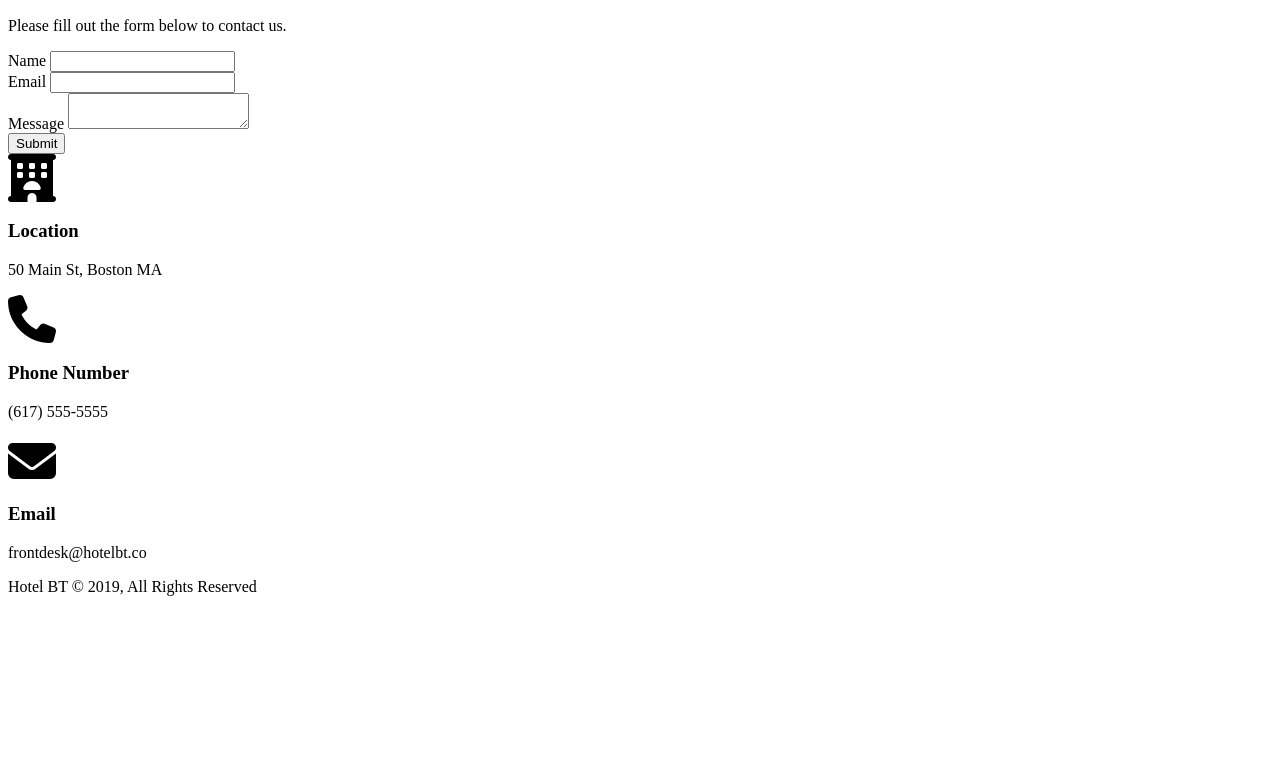
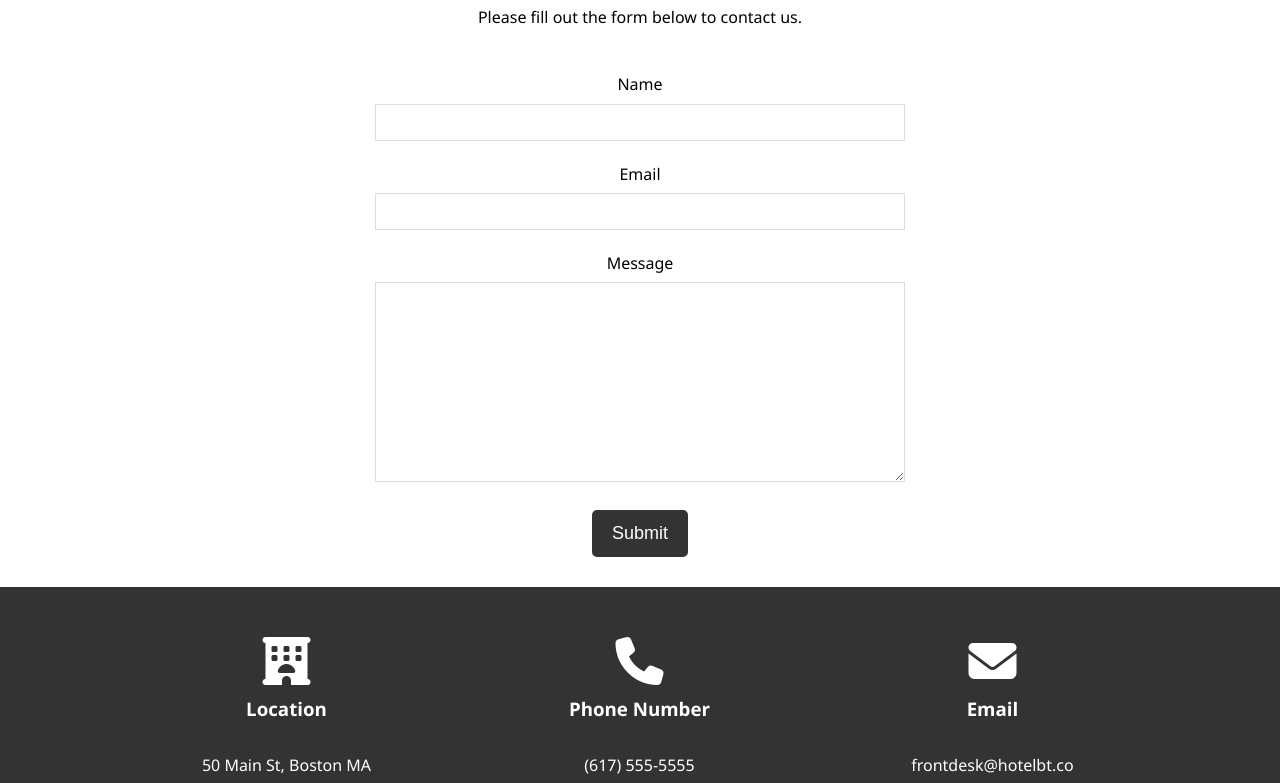
Before and after one commit to puzzi22/hotel, a plain HTML site: page contact.html in a window 1280 px wide. Shown: the part 171-954 px from the top of the page. Before the commit the page ends 800 px from the top, so only its background shows below. Drawn offline with Linux system fonts and the light colour scheme; the site is published under a folder, as on GitHub Pages, so addresses that start at the root find nothing.

Commit message:
Update contact.html

```diff
--- a/contact.html
+++ b/contact.html
@@ -7,8 +7,8 @@
    <meta name="description" content="Welcome to the most extraordinary hotel in Boston Massachusetts">
    <meta name="keywords" content="hotel, boston hotel, new england hotel">
    <script src="https://kit.fontawesome.com/f979be2822.js" crossorigin="anonymous"></script>
-   <link rel="stylesheet" href="/css/style.css">
-   <link rel="stylesheet" media="screen and (max-width: 768px)" href="/css/mobile.css">
+   <link rel="stylesheet" href="./css/style.css">
+   <link rel="stylesheet" media="screen and (max-width: 768px)" href="./css/mobile.css">
    <title>Hotel BT | Contact</title>
 </head>
 <body>
```
